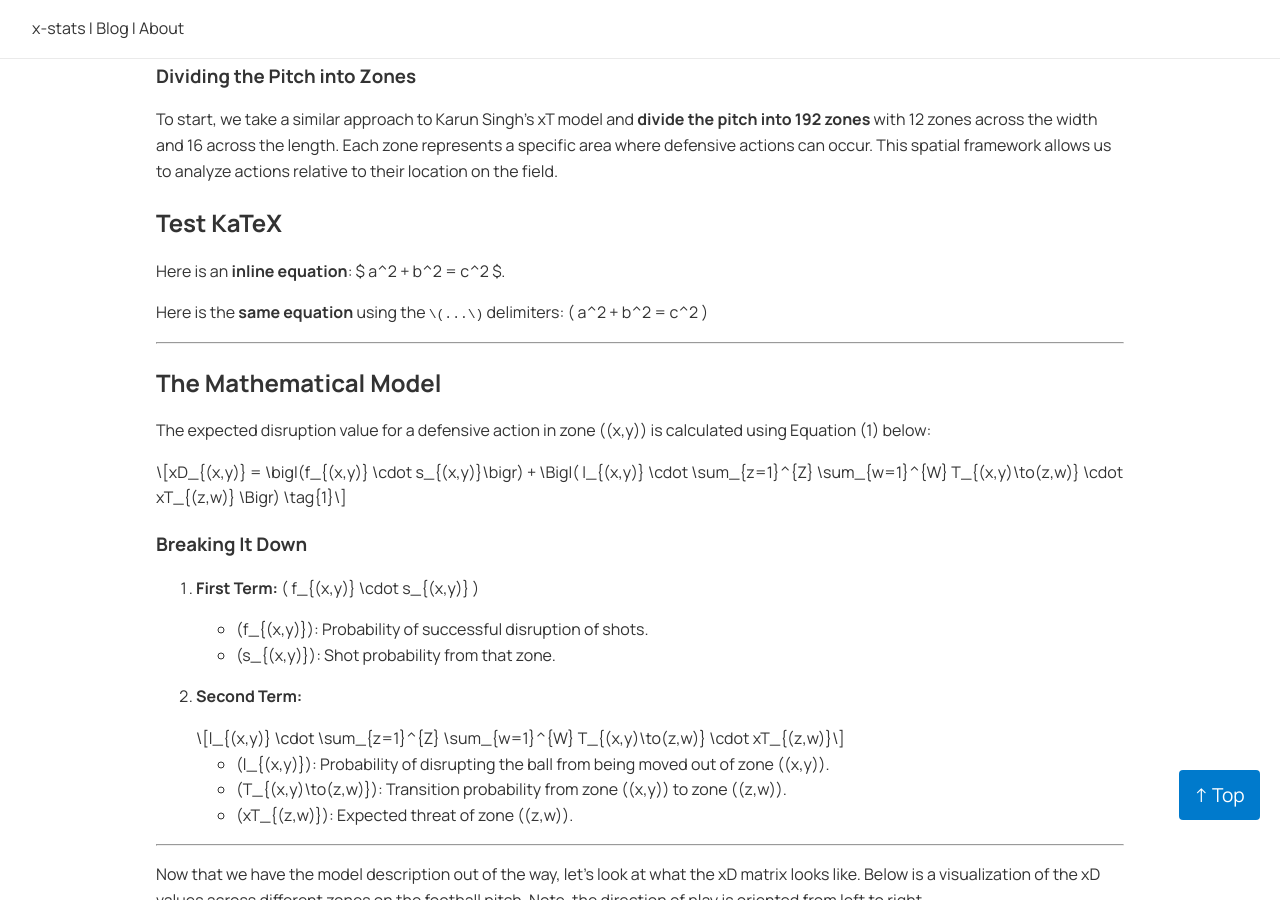
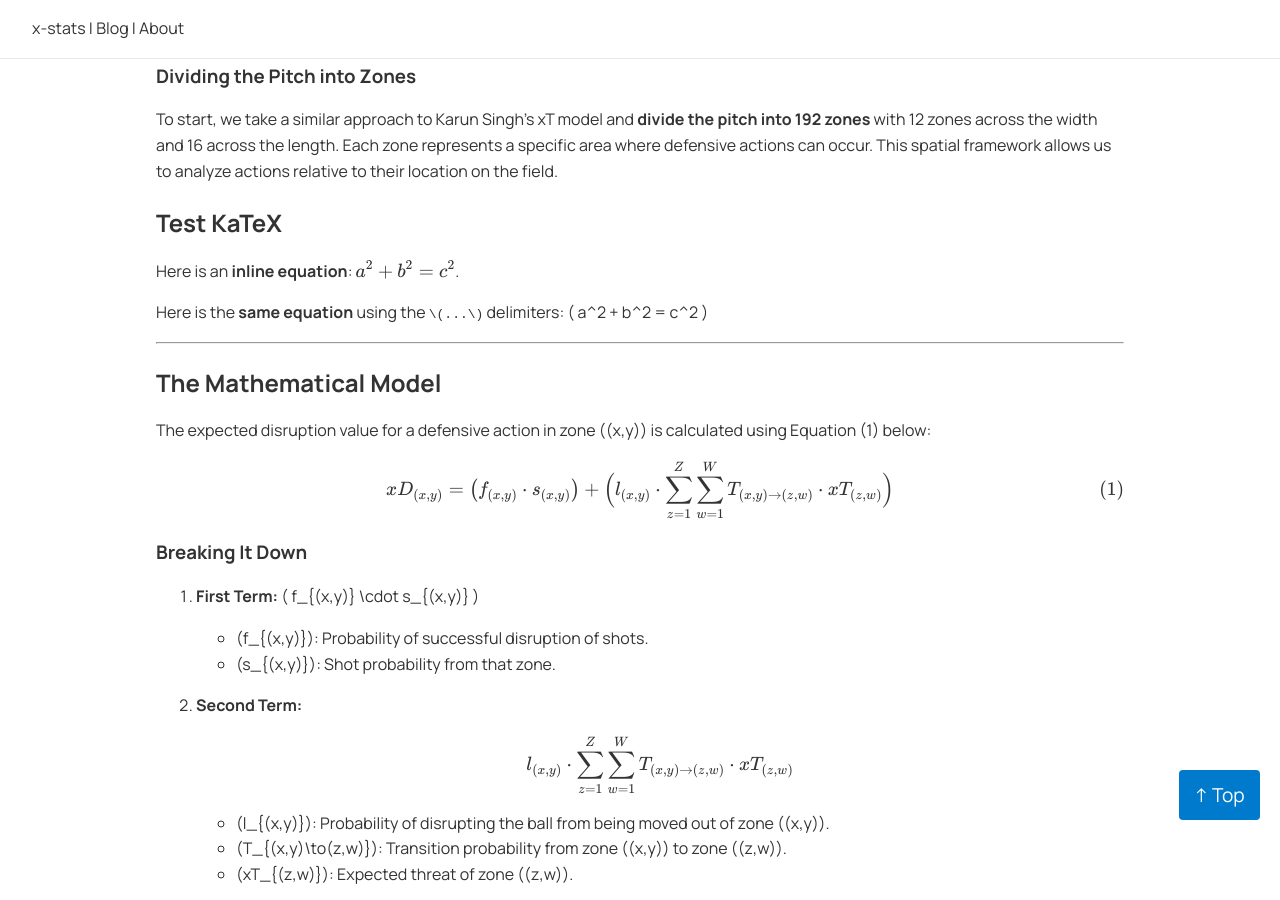
Before and after one commit to u3mukher/x-stats, a Jekyll site: the page built from _posts/2024-12-12-xD.md, in a window 1280 px wide and 900 px high, scrolled down 2236 px. Built offline with Jekyll 4.4.1, drawn with Linux system fonts in a browser that asks for light colours; our own code applies the rules of GitHub Pages for plain Markdown files; a style sheet for code colours, icons or effects is not loaded; part of the change alters nothing that is shown.

```diff
--- a/_layouts/post.html
+++ b/_layouts/post.html
@@ -7,18 +7,62 @@
   <title>{{ page.title }} | {{ site.title }}</title>
 
   <!-- Manrope Font -->
-  <link href="https://fonts.googleapis.com/css2?family=Manrope:wght@400;500;700&display=swap" rel="stylesheet">
+  <link
+    href="https://fonts.googleapis.com/css2?family=Manrope:wght@400;500;700&display=swap"
+    rel="stylesheet"
+  >
 
   <!-- (Optional) Font Awesome -->
-  <link rel="stylesheet"
+  <link
+    rel="stylesheet"
     href="https://cdnjs.cloudflare.com/ajax/libs/font-awesome/6.4.0/css/all.min.css"
     integrity="sha512-p6Kfd7zGfy5l4/kC0L+5FtD8L8VxVVkXjXqF8F8f9Xo+o+KMXQuB8LM7+QjhCcw8VZs7JV5/l2t10hX21UPQ=="
-    crossorigin="anonymous" referrerpolicy="no-referrer" />
+    crossorigin="anonymous"
+    referrerpolicy="no-referrer"
+  />
 
+  <!-- Your Custom CSS -->
   <link rel="stylesheet" href="{{ "/assets/css/custom.css" | relative_url }}">
+
+  <!-- KaTeX CSS -->
+  <link
+    rel="stylesheet"
+    href="https://cdn.jsdelivr.net/npm/katex@0.16.8/dist/katex.min.css"
+    integrity="sha384-4w+FtCTINjPp1D3jOVuO4zjoUSlhsR3TPx0lXRliJ379lY1HFllG53S8dK5z1cZE"
+    crossorigin="anonymous"
+  />
+
+  <!-- KaTeX JS -->
+  <script
+    src="https://cdn.jsdelivr.net/npm/katex@0.16.8/dist/katex.min.js"
+    integrity="sha384-eMuD65p5CUAoyZ6G0lZloJJvf4C671tqOb+hgbMcMkKeQPbUIV0PEs8gOqZNB6sx"
+    crossorigin="anonymous">
+  </script>
+
+  <!-- KaTeX Auto-Render Extension -->
+  <script
+    src="https://cdn.jsdelivr.net/npm/katex@0.16.8/dist/contrib/auto-render.min.js"
+    integrity="sha384-6SXrN6KD3rIt80grSEFaFpEiSCkWH1fS41ZTF/tO2f/OGJrxftd6l7ktSCS2YUwO"
+    crossorigin="anonymous">
+  </script>
+
+  <!-- Initialize KaTeX Auto-Render -->
+  <script>
+    document.addEventListener("DOMContentLoaded", function() {
+      renderMathInElement(document.body, {
+        delimiters: [
+          { left: "$$", right: "$$", display: true },
+          { left: "\\[", right: "\\]", display: true },
+          { left: "$",  right: "$",  display: false },
+          { left: "\\(", right: "\\)", display: false }
+        ]
+      });
+    });
+  </script>
+
   {{ content_for_header }}
+  {% seo %}
 
-  {% seo %}
 </head>
 <body>
   {% include header.html %}
```
